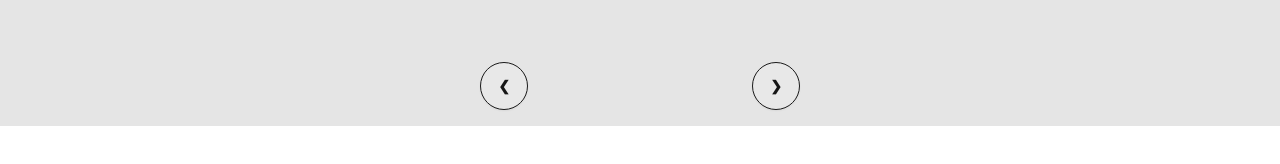
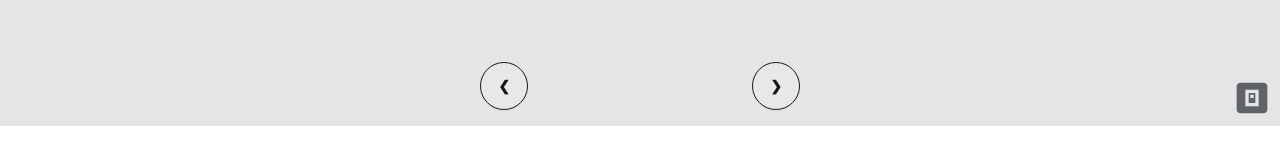
Before and after one commit to Evan-YJ-Zhao/web-portfolio, a Next.js app: page /about-me in a window 1280 px wide. Shown: the part 482-646 px from the top of the page. Built offline with nearby package versions, Linux system fonts and the light colour scheme.

Commit message:
Added a button for toggling between imageslider and tech stack panel

```diff
--- a/app/about-me/page.tsx
+++ b/app/about-me/page.tsx
@@ -1,10 +1,30 @@
+'use client'
+
+import Image from "next/image";
+import { useState } from "react";
 import ImageSlider from "@/components/ImageSlider/ImageSlider";
+import TechStackPanel from "@/components/TechStackPanel/TechStackPanel";
+import { switchImg } from "@/utils/images";
+
 
 const page = () => {
+
+  const [showImageSlider, setShowImageSlider] = useState(true);
+
+  const imageSwitchButtonOnClickHandler = () => {
+    setShowImageSlider(prev => !prev);
+  }
+
   return (
     <div>
-      <ImageSlider />
-      <div className=" top-0 w-full h-1/2 bg-primary"></div>
+      <div className="relative w-screen h-[38rem]">
+        {showImageSlider ? <ImageSlider /> : <TechStackPanel />}
+        <div className="absolute bottom-0 w-full flex flex-row-reverse">
+          <button className="w-10 h-10 m-2" onClick={imageSwitchButtonOnClickHandler}>
+            <Image src={switchImg} alt="A toggle for switching between the slider and the grid view"/>
+          </button>
+        </div>
+      </div>
     </div>
   );
 };
--- a/app/page.tsx
+++ b/app/page.tsx
@@ -1,4 +1,4 @@
-import HomeMenu from "@/components/menu/HomeMenu";
+import HomeMenu from "@/components/Menu/HomeMenu";
 import dynamic from "next/dynamic";
 
 const FloatingTriangleGroup = dynamic(
--- a/components/ImageSlider/ImageSlider.tsx
+++ b/components/ImageSlider/ImageSlider.tsx
@@ -28,7 +28,7 @@ const ImageSlider = () => {
   }, []);
 
   return (
-    <div className="relative w-screen h-[38rem] overflow-hidden bg-neutral">
+    <div className="relative w-full h-full overflow-hidden bg-neutral">
       <ImageSliderCore
         className="relative w-[10rem] h-[13rem] left-[calc(50%-5rem)] top-[8rem] z-10"
         focusPosition={currentPos}
--- /dev/null
+++ b/components/TechStackPanel/TechStackPanel.tsx
@@ -0,0 +1,7 @@
+const TechStackPanel = () => {
+  return (
+    <div>TechStackPanel</div>
+  )
+}
+
+export default TechStackPanel
--- a/utils/images.ts
+++ b/utils/images.ts
@@ -1,3 +1,7 @@
+// common
+import switchImg from "@/public/images/common/switch.svg";
+
+// Icons
 import awsImg from "@/public/images/techstack/aws_colored.svg";
 import cloudflareImg from "@/public/images/techstack/cloudflare.svg";
 import css3Img from "@/public/images/techstack/css3_colored.svg";
@@ -38,6 +42,7 @@ export {
   reactImg,
   redisImg,
   splunkImg,
+  switchImg,
   tailwindCSSImg,
   typeScriptImg,
 };
```
Also changed, not shown: public/images/common/grid.svg (deleted), public/images/common/switch.svg (added).
